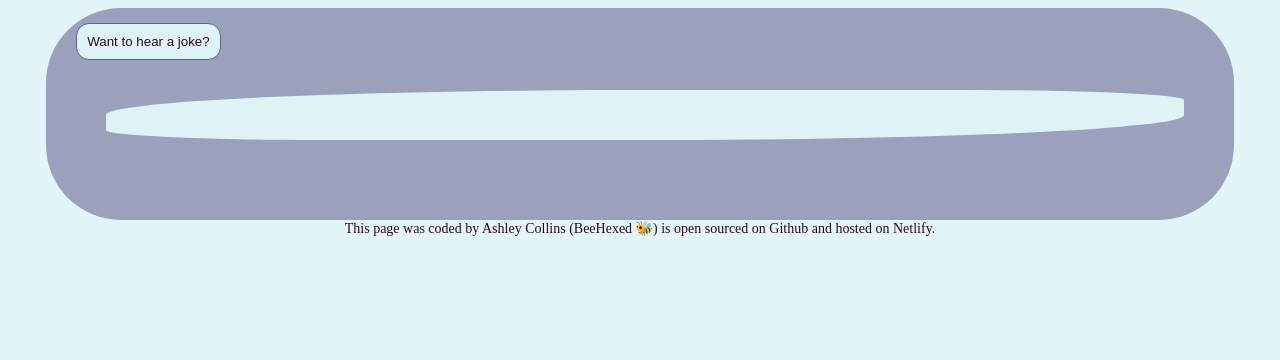
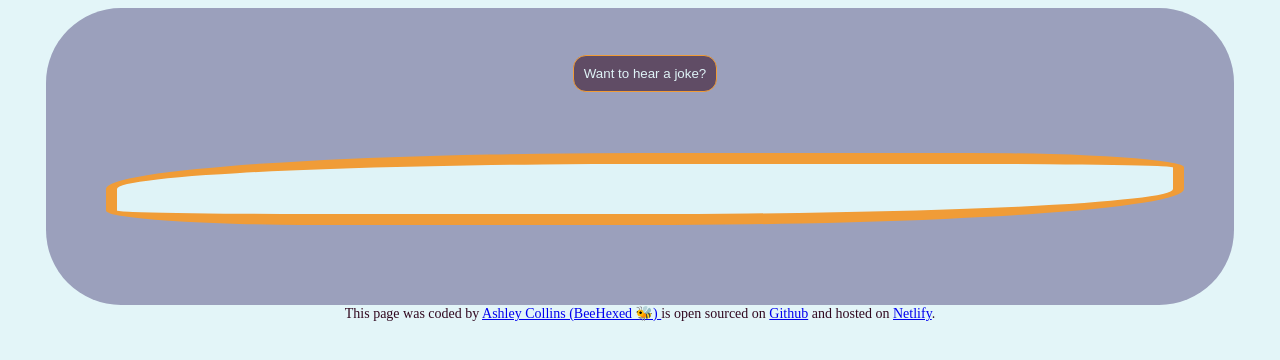
Before and after one commit to BeeHexed/jokeGenerator, a website built with Parcel: page index.html in a window 1280 px wide. Built offline with nearby package versions, Linux system fonts and the light colour scheme.

Commit message:
URL placeholders

```diff
--- a/index.html
+++ b/index.html
@@ -10,13 +10,16 @@
 
   <body>
     <div class="box">
-      <button class="button" id="button">Want to hear a joke?</button>
+      <div class="center">
+        <button class="button" id="button">Want to hear a joke?</button>
+      </div>
       <div class="answer" id="joke"></div>
     </div>
+
     <script src="src/index.js"></script>
   </body>
   <footer>
-    This page was coded by Ashley Collins (BeeHexed 🐝) is open sourced on
-    Github and hosted on Netlify.
+    This page was coded by <a href="#">Ashley Collins (BeeHexed 🐝) </a> is open
+    sourced on <a href="#">Github</a> and hosted on <a href="#">Netlify</a>.
   </footer>
 </html>
--- a/src/styles.css
+++ b/src/styles.css
@@ -6,18 +6,28 @@ button {
 }
 
 .button {
-margin: 0 auto;
+    margin: 0 auto;
     border-radius: 13px;
-    border: solid 1px rgb(85, 105, 139);
+    border: solid 1.5px #F09C37;
     padding: 10px;
-    color: rgb(49, 8, 31);
-    background-color: #DFF3F7;
+   background-color: rgba(49, 8, 31, .55);
+    color: #DFF3F7;
 }
+
+.center {
+            display: flex;
+            justify-content: center;
+            align-items: center;
+            height: 100px;
+            border: 0px solid;
+        }
+
 
 .answer {
     text-align: center;
     color: rgb(49, 8, 31);
     background-color: #DFF3F7;
+    border: solid 11px #F09C37;
     padding: 25px;
     margin: 30px;
     border-radius: 50% 20% 50% 20%;
@@ -27,7 +37,7 @@ margin: 0 auto;
     width: 90%;
     height: 90%;
     padding: 15px 20px 50px 30px;
-    border-radius:75px;
+    border-radius: 75px;
     background-color: #9BA0BC;
     color: rgb(49, 8, 31);
     margin: 0 auto;
```
